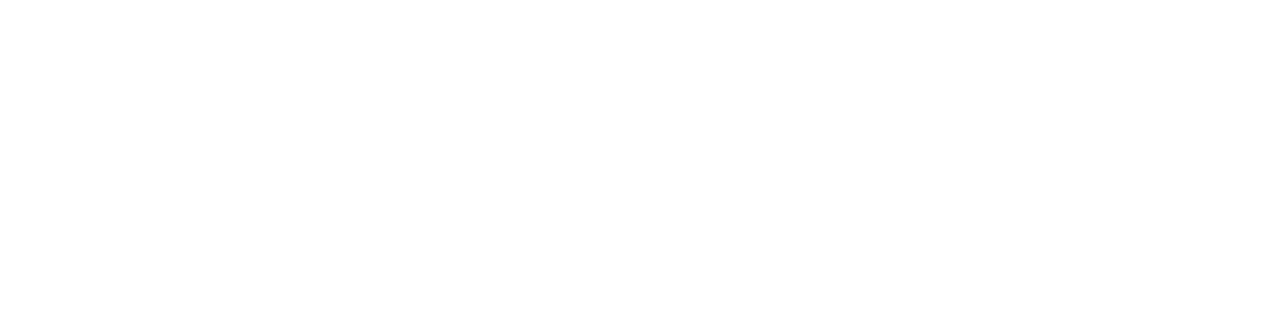
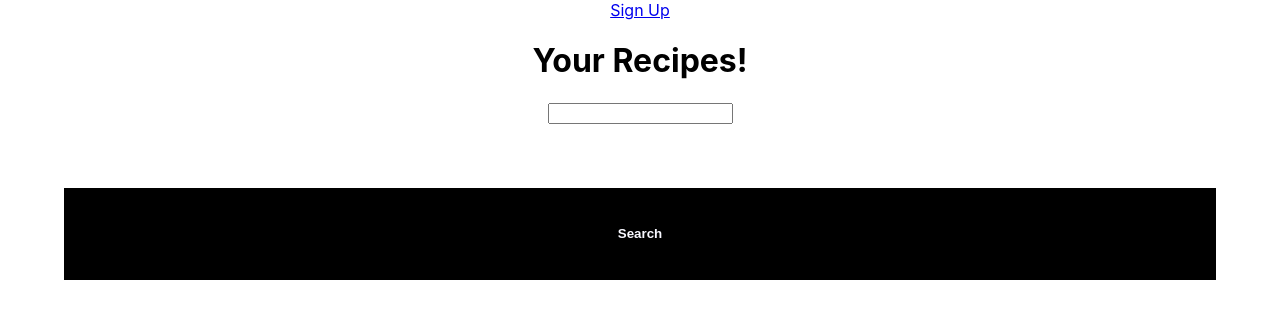
Before and after one commit to Build-Week-ft-secret-family-recipes-02/front-end, a React (Create React App) app: page /dashboard in a window 1280 px wide. Shown: the top 318 px of the page. Built offline with nearby package versions, Linux system fonts and the light colour scheme; no server answers.

Commit message:
added react-router-dom dependency and did the the routing of all the components

```diff
--- a/package.json
+++ b/package.json
@@ -9,6 +9,7 @@
     "axios": "^0.25.0",
     "react": "^17.0.2",
     "react-dom": "^17.0.2",
+    "react-router-dom": "^5.3.0",
     "react-scripts": "5.0.0",
     "web-vitals": "^2.1.4"
   },
--- a/src/App.js
+++ b/src/App.js
@@ -1,12 +1,40 @@
-import logo from './logo.svg';
-import './App.css';
-
-
+import React from "react";
+import logo from "./logo.svg";
+import "./App.css";
+import { Route, Link, Switch } from "react-router-dom";
+import LoginPage from "./components/LoginPage";
+import SignUpPage from "./components/SignUpPage";
+import Dashboard from "./components/Dashboard";
+import Recipe from "./components/Recipe";
+import AddNewRecipes from "./components/AddNewRecipes";
+import EditRecipe from "./components/EditRecipe";
 
 function App() {
   return (
     <div className="App">
-
+      <div className="header">
+        <Link to="/signup">Sign Up</Link>
+      </div>
+      <Switch>
+        <Route path="/dashboard/edit/:id">
+          <EditRecipe />
+        </Route>
+        <Route path="/dashboard/:id">
+          <Recipe />
+        </Route>
+        <Route path="/new">
+          <AddNewRecipes />
+        </Route>
+        <Route path="/dashboard">
+          <Dashboard />
+        </Route>
+        <Route path="/signup">
+          <SignUpPage />
+        </Route>
+        <Route path="/">
+          <LoginPage />
+        </Route>
+      </Switch>
     </div>
   );
 }
--- a/src/components/Dashboard.js
+++ b/src/components/Dashboard.js
@@ -1,7 +1,6 @@
 import axios from "axios";
 import React, { useEffect, useState } from "react";
 import { useHistory } from "react-router-dom";
-import Recipe from "./Recipe";
 
 const Dashboard = () => {
   const [searchTerm, setSearchTerm] = useState("");
@@ -21,7 +20,9 @@ const Dashboard = () => {
   const handleSubmit = (e) => {
     e.preventDefault();
     recipes.filter((recipe) => {
-      return setRecipes(recipe === searchTerm);
+      return setRecipes(
+        recipe.title === searchTerm || recipe.category === searchTerm
+      );
     });
   };
 
```
Also changed, not shown: src/index.js (+9 -8 lines), 1 other file (tests, documents, lock files or other folders).
